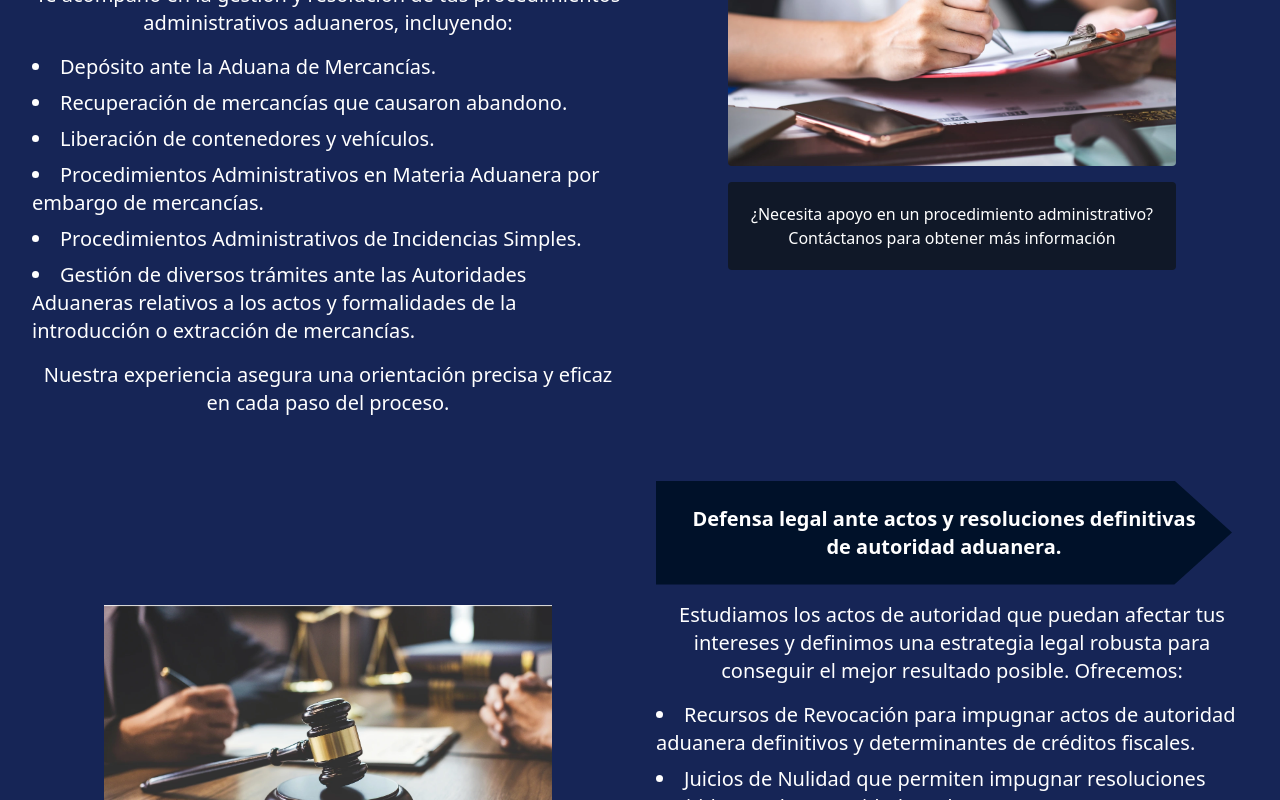
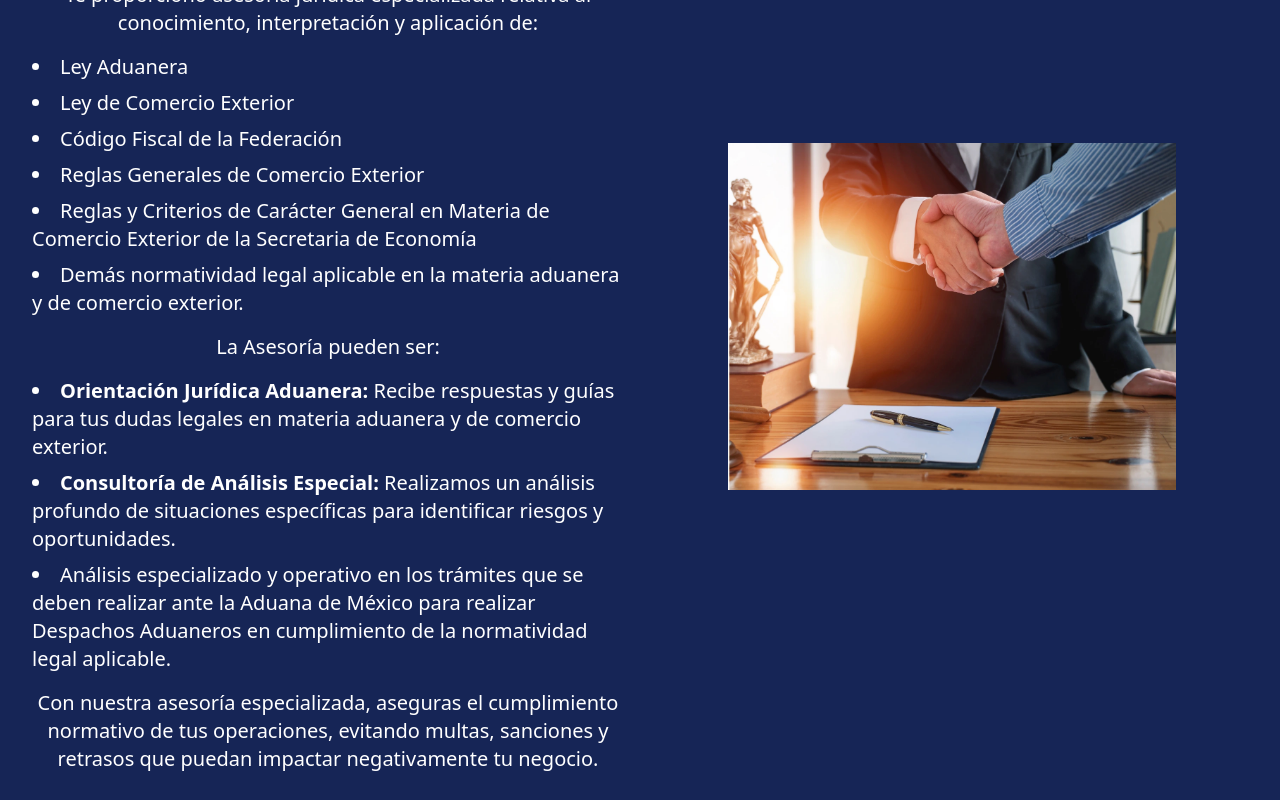
Before and after one commit to Darkk3n/CustomsConsultancyV2, a React (Vite) app: page / in a window 1280 px wide. Shown: the part 2580-3380 px from the top of the page. Built offline with nearby package versions, Linux system fonts and the light colour scheme.

Commit message:
Added LegalAdvisory. Fixed inverting content based on new component

```diff
--- a/src/App.tsx
+++ b/src/App.tsx
@@ -1,5 +1,5 @@
 import './App.css'
-import { AllServices, Consultancy, Header, Intro, LegalDefense, Management, Outro, Profile } from './views'
+import { AllServices, Consultancy, Header, Intro, LegalAdvisory, LegalDefense, Management, Outro, Profile } from './views'
 
 
 export const App = () => {
@@ -9,6 +9,7 @@ export const App = () => {
       <Intro />
       <Profile />
       <AllServices />
+      <LegalAdvisory />
       <Management />
       <LegalDefense />
       <Consultancy />
--- a/src/views/Consultancy.tsx
+++ b/src/views/Consultancy.tsx
@@ -2,7 +2,7 @@ import { ArrowContainer, SectionContainer } from "../components"
 
 export const Consultancy = () => {
     return (
-        <SectionContainer split className="text-white">
+        <SectionContainer reverse split className="text-white">
             <section className="w-full md:w-1/2 text-justify space-y-4">
                 <ArrowContainer text="Capacitación y actualización en materia aduanera y de comercio exterior." />
                 <div>
--- /dev/null
+++ b/src/views/LegalAdvisory.tsx
@@ -0,0 +1,41 @@
+import { ArrowContainer, SectionContainer } from '../components'
+
+export const LegalAdvisory = () => {
+   return (
+      <SectionContainer split className="text-white">
+         <section className='w-full md:w-1/2 space-y-4 text-sm sm:text-base md:text-xl'>
+            <ArrowContainer text="Asesoría jurídica en Materia Aduanera y de Comercio Exterior." />
+            <p>Te proporciono asesoría jurídica especializada relativa al conocimiento, interpretación y aplicación de:</p>
+            <ul className='list-disc list-inside space-y-2 text-left'>
+               <li>Ley Aduanera</li>
+               <li>Ley de Comercio Exterior</li>
+               <li>Código Fiscal de la Federación</li>
+               <li>Reglas Generales de Comercio Exterior</li>
+               <li>Reglas y Criterios de Carácter General en Materia de Comercio Exterior de la Secretaria de Economía</li>
+               <li>Demás normatividad legal aplicable en la materia aduanera y de comercio exterior.</li>
+            </ul>
+            <p>La Asesoría pueden ser:</p>
+            <ul className='list-disc list-inside space-y-2 text-left'>
+               <li>
+                  <strong>Orientación Jurídica Aduanera:</strong> Recibe respuestas y guías para tus dudas legales en materia aduanera y de comercio exterior.
+               </li>
+               <li>
+                  <strong>Consultoría de Análisis Especial:</strong> Realizamos un análisis profundo de situaciones específicas para identificar riesgos y oportunidades.
+               </li>
+               <li>
+                  Análisis especializado y operativo en los trámites que se deben realizar ante la Aduana de México para realizar Despachos Aduaneros en cumplimiento de la normatividad legal aplicable.
+               </li>
+            </ul>
+            <p>Con nuestra asesoría especializada, aseguras el cumplimiento normativo de tus operaciones, evitando multas, sanciones y retrasos que puedan impactar negativamente tu negocio.</p>
+         </section>
+         <section className="w-full md:w-1/2 flex justify-center">
+            <img
+               src="/LegalAdvisory.webp"
+               alt="asesoria legal"
+               className="w-full max-w-xs sm:max-w-sm md:max-w-md h-auto object-contain rounded"
+            />
+         </section>
+
+      </SectionContainer>
+   )
+}
--- a/src/views/LegalDefense.tsx
+++ b/src/views/LegalDefense.tsx
@@ -3,7 +3,7 @@ import { ArrowContainer } from '../components/ArrowContainer'
 
 export const LegalDefense = () => {
     return (
-        <SectionContainer reverse split className="text-white">
+        <SectionContainer split className="text-white">
             <section className="w-full md:w-1/2 space-y-4 text-sm sm:text-base md:text-xl">
                 <ArrowContainer text="Defensa legal ante actos y resoluciones definitivas de autoridad aduanera." />
                 <p>
--- a/src/views/Management.tsx
+++ b/src/views/Management.tsx
@@ -3,7 +3,7 @@ import { SectionContainer } from '../components/SectionContainer'
 
 export const Management = () => {
     return (
-        <SectionContainer split className="text-white">
+        <SectionContainer reverse split className="text-white">
             <section className="w-full md:w-1/2 space-y-4 text-sm sm:text-base md:text-xl">
                 <ArrowContainer text="Gestión y resolución de procedimientos administrativos aduaneros" />
                 <p>
--- a/src/views/index.ts
+++ b/src/views/index.ts
@@ -2,6 +2,7 @@ export * from "./AllServices";
 export * from "./Consultancy";
 export * from "./Header";
 export * from "./Intro";
+export * from "./LegalAdvisory";
 export * from "./LegalDefense";
 export * from "./Management";
 export * from "./Outro";
```
